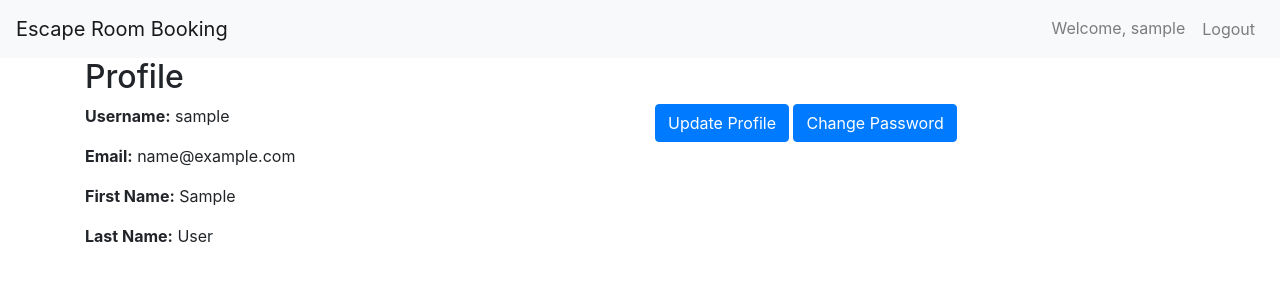
After one commit to dcave14/Python-EscapeRoomAppointmentSystem, a Django app: page /users/profile/ in a window 1280 px wide. The commit adds this page. Shown: the top 300 px of the page. Run offline with Django 5.2, Linux system fonts and the light colour scheme; the visitor is signed in with stand-in values (Sample User, id 1); some libraries are stand-ins or nearby versions.

Commit message:
User Registration Updates
+ Added First + Last Name fields
+ Update Password + Profile Info
+ Basic UI changes

```diff
--- a/escape_room_booking/escape_room_booking/templates/base.html
+++ b/escape_room_booking/escape_room_booking/templates/base.html
@@ -11,12 +11,12 @@
             <ul class="navbar-nav ml-auto">
                 {% if user.is_authenticated %}
                     <li class="nav-item">
-                        <a class="nav-link" href="#">Welcome, {{ user.username }}</a>
+                        <a class="nav-link" href="{% url 'profile' %}">Welcome, {{ user.username }}</a>
                     </li>
                     <li class="nav-item">
                         <form action="{% url 'logout' %}" method="post" style="display: inline;">
                             {% csrf_token %}
-                            <button type="submit" class="btn btn-link nav-link" style="display: inline; padding: 0; background: none; border: none;">Logout</button>
+                            <button type="submit" class="btn btn-link nav-link">Logout</button>
                         </form>
                     </li>
                 {% else %}
--- /dev/null
+++ b/escape_room_booking/users/templates/users/profile.html
@@ -0,0 +1,19 @@
+{% extends 'base.html' %}
+
+{% block content %}
+<div class="container">
+    <h2>Profile</h2>
+    <div class="row">
+        <div class="col-md-6">
+            <p><strong>Username:</strong> {{ user.username }}</p>
+            <p><strong>Email:</strong> {{ user.email }}</p>
+            <p><strong>First Name:</strong> {{ user.first_name }}</p>
+            <p><strong>Last Name:</strong> {{ user.last_name }}</p>
+        </div>
+        <div class="col-md-6">
+            <a href="{% url 'update_profile' %}" class="btn btn-primary">Update Profile</a>
+            <a href="{% url 'change_password' %}" class="btn btn-primary">Change Password</a>
+        </div>
+    </div>
+</div>
+{% endblock %}
--- a/escape_room_booking/users/urls.py
+++ b/escape_room_booking/users/urls.py
@@ -5,5 +5,8 @@ from django.contrib.auth import views as auth_views
 urlpatterns = [
     path('register/', views.register, name='register'),
     path('login/', views.user_login, name='login'),
+    path('profile/', views.profile, name='profile'),
+    path('profile/update/', views.update_profile, name='update_profile'),
+    path('profile/change-password/', views.change_password, name='change_password'),
     path('logout/', auth_views.LogoutView.as_view(template_name='users/logout.html', next_page='home'), name='logout'),
 ]
--- a/escape_room_booking/users/views.py
+++ b/escape_room_booking/users/views.py
@@ -1,12 +1,19 @@
 from django.shortcuts import render, redirect
 from django.contrib.auth import authenticate, login
 from .forms import UserRegistrationForm
+from django.contrib.auth.decorators import login_required
+from .forms import UserUpdateForm
+from django.contrib.auth.forms import PasswordChangeForm
+from django.contrib import messages
 
 def register(request):
     if request.method == 'POST':
         form = UserRegistrationForm(request.POST)
         if form.is_valid():
-            form.save()
+            user = form.save()
+            user.first_name = form.cleaned_data.get('first_name')
+            user.last_name = form.cleaned_data.get('last_name')
+            user.save()
             username = form.cleaned_data.get('username')
             password = form.cleaned_data.get('password1')
             user = authenticate(username=username, password=password)
@@ -15,7 +22,6 @@ def register(request):
     else:
         form = UserRegistrationForm()
     return render(request, 'users/register.html', {'form': form})
-
 def user_login(request):
     if request.method == 'POST':
         username = request.POST['username']
@@ -28,3 +34,35 @@ def user_login(request):
             # Handle invalid login
             pass
     return render(request, 'users/login.html')
+
+@login_required
+def profile(request):
+    return render(request, 'users/profile.html')
+
+@login_required
+def profile(request):
+    return render(request, 'users/profile.html')
+
+@login_required
+def update_profile(request):
+    if request.method == 'POST':
+        form = UserUpdateForm(request.POST, instance=request.user)
+        if form.is_valid():
+            form.save()
+            messages.success(request, 'Your profile has been updated.')
+            return redirect('profile')
+    else:
+        form = UserUpdateForm(instance=request.user)
+    return render(request, 'users/update_profile.html', {'form': form})
+
+@login_required
+def change_password(request):
+    if request.method == 'POST':
+        form = PasswordChangeForm(request.user, request.POST)
+        if form.is_valid():
+            user = form.save()
+            messages.success(request, 'Your password has been changed.')
+            return redirect('profile')
+    else:
+        form = PasswordChangeForm(request.user)
+    return render(request, 'users/change_password.html', {'form': form})
```
Also changed, not shown: escape_room_booking/users/forms.py (+10 -1 lines), escape_room_booking/users/templates/users/change_password.html (added, +12 -0 lines), escape_room_booking/users/templates/users/update_profile.html (added, +12 -0 lines), project_files_concatenated.txt (+101 -2 lines).
